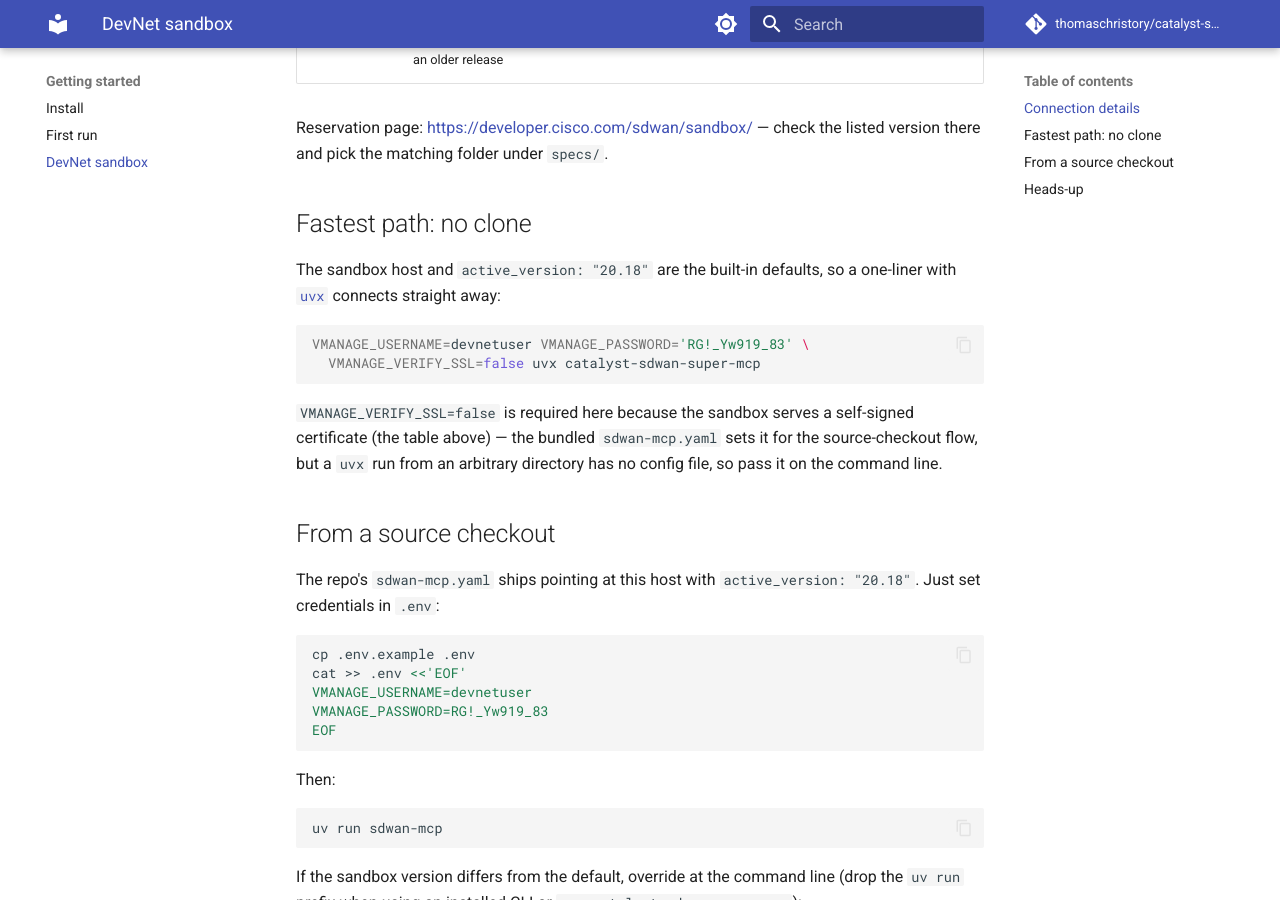
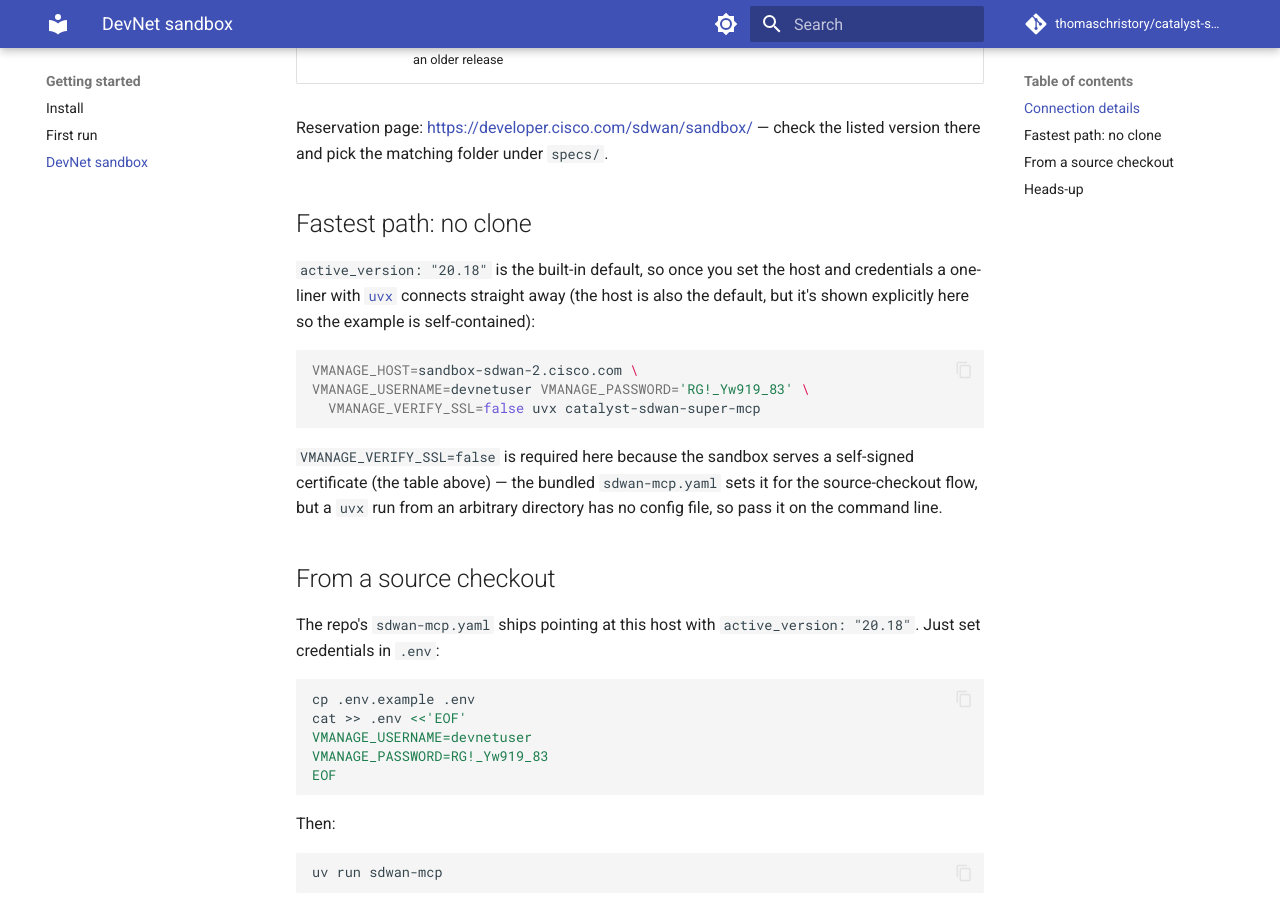
Before and after one commit to thomaschristory/catalyst-sdwan-super-mcp, an MkDocs documentation site: the page built from docs/getting-started/sandbox.md, in a window 1280 px wide and 900 px high, scrolled down 626 px. Built offline with MkDocs 1.6.1 and Material for MkDocs 9.7.7, drawn with Linux system fonts in a browser that asks for light colours; comment, search, counter and statistics services are not loaded.

Commit message:
docs: set VMANAGE_HOST explicitly in sandbox examples (#86)
The sandbox quick-start and client-config blocks relied on
sandbox-sdwan-2.cisco.com being the built-in config default rather than naming
it — a reader couldn't tell which vManage the example targets, and the block
wasn't self-contained. Add VMANAGE_HOST=sandbox-sdwan-2.cisco.com to the
headline uvx command, claude mcp add, and every .mcp.json env block (README +
docs sandbox.md + mcp-clients.md), matching the explicit "Point at your own
vManage" example.

Co-Authored-By: Claude Opus 4.8 (1M context) <noreply@anthropic.com>

````diff
--- a/docs/getting-started/sandbox.md
+++ b/docs/getting-started/sandbox.md
@@ -17,10 +17,13 @@ Reservation page: <https://developer.cisco.com/sdwan/sandbox/> — check the lis
 
 ## Fastest path: no clone
 
-The sandbox host and `active_version: "20.18"` are the built-in defaults, so a
-one-liner with [`uvx`](https://docs.astral.sh/uv/) connects straight away:
+`active_version: "20.18"` is the built-in default, so once you set the host and
+credentials a one-liner with [`uvx`](https://docs.astral.sh/uv/) connects straight
+away (the host is also the default, but it's shown explicitly here so the example
+is self-contained):
 
 ```bash
+VMANAGE_HOST=sandbox-sdwan-2.cisco.com \
 VMANAGE_USERNAME=devnetuser VMANAGE_PASSWORD='RG!_Yw919_83' \
   VMANAGE_VERIFY_SSL=false uvx catalyst-sdwan-super-mcp
 ```
````
Also changed, not shown: README.md (+5 -0 lines), docs/guides/mcp-clients.md (+4 -0 lines).
